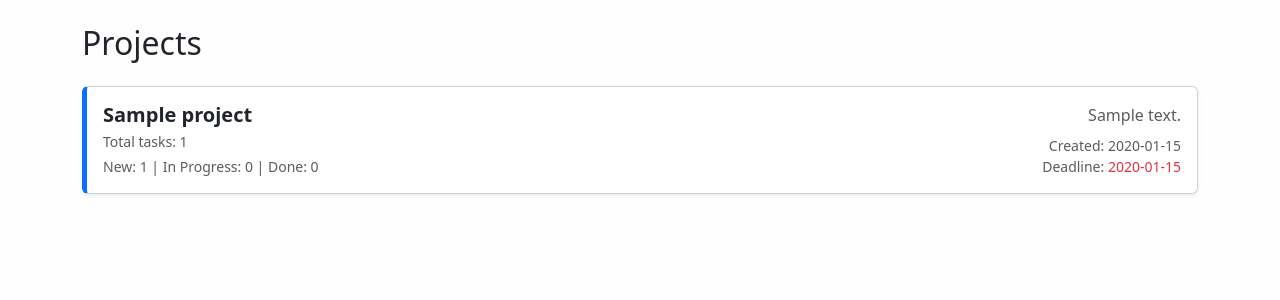
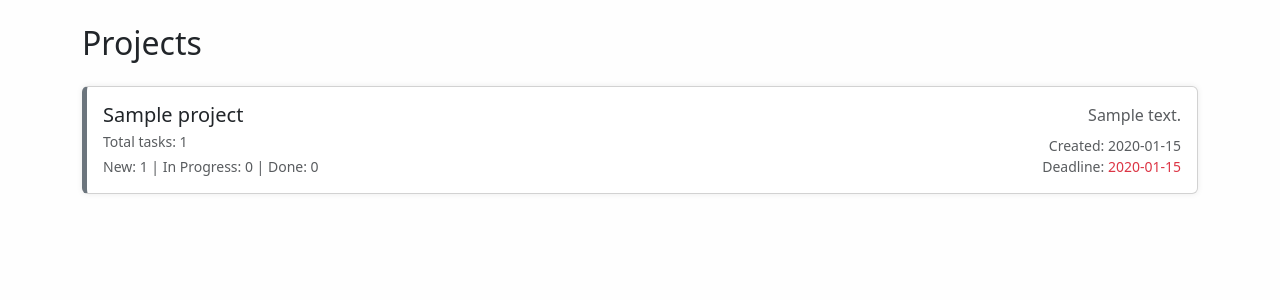
Before and after one commit to d-stegantsev/py-task-manager, a Django app: page / in a window 1280 px wide. Shown: the part 56-356 px from the top of the page. Run offline with Django 5.2, Linux system fonts and the light colour scheme; tables that the repository leaves empty hold one stand-in row (values such as "Sample post"); some libraries are stand-ins or nearby versions.

Commit message:
change cards style

```diff
--- a/static/css/styles.css
+++ b/static/css/styles.css
@@ -1,17 +1,15 @@
-/* --- Project cards --- */
-.project-card {
-  border-left: 5px solid #0d6efd;
-  transition: box-shadow 0.2s ease;
+/* --- Universal card styling --- */
+.card-bordered {
+  border-left: 5px solid #6c757d; /* Gray */
+  box-shadow: 0 0 6px rgba(0, 0, 0, 0.08);
+  transition: box-shadow 0.2s ease, background-color 0.2s ease;
 }
 
-.project-card:hover {
+.card-bordered:hover {
   box-shadow: 0 0 12px rgba(0, 0, 0, 0.15);
   background-color: #f8f9fa;
 }
 
-.card-title {
-  font-weight: 600;
-}
 
 /* --- Status badges (optional) --- */
 .status-new {
--- a/templates/includes/task_list_content.html
+++ b/templates/includes/task_list_content.html
@@ -5,7 +5,7 @@
       {% for task in task_list %}
         {% if task.status == status_key %}
           <a href="{% url 'manager:task-detail' task.id %}" class="text-decoration-none text-dark">
-            <div class="card mb-3 shadow-sm">
+            <div class="card card-bordered mb-3">
               <div class="card-body">
                 <h5 class="card-title">{{ task.name }}</h5>
                 <p class="card-text small">
--- a/templates/manager/my_task_list.html
+++ b/templates/manager/my_task_list.html
@@ -7,12 +7,12 @@
     {% regroup task_list by project as project_groups %}
 
     {% for group in project_groups %}
-      <div class="mb-4">
-        <h5 class="fw-semibold text-dark">Project: {{ group.grouper.name }}</h5>
+      <div class="mb-5">
+        <h6 class="text-muted fw-semibold mb-2">Project: {{ group.grouper.name }}</h6>
 
         {% for task in group.list %}
           <a href="{% url 'manager:task-detail' task.id %}?from=my-tasks" class="text-decoration-none text-dark">
-            <div class="card mb-2 shadow-sm">
+            <div class="card card-bordered mb-2">
               <div class="card-body">
                 <h6 class="card-title mb-1">{{ task.name }}</h6>
                 <p class="small mb-0">
--- a/templates/manager/project_list.html
+++ b/templates/manager/project_list.html
@@ -7,7 +7,7 @@
     <div class="d-flex flex-column gap-3">
       {% for project in projects %}
         <a href="{% url 'manager:task-list' project.id %}" class="text-decoration-none text-dark">
-          <div class="card project-card shadow-sm hover-shadow">
+          <div class="card card-bordered">
             <div class="card-body d-flex justify-content-between">
 
               <!-- Ліва частина: назва + статистика -->
```
